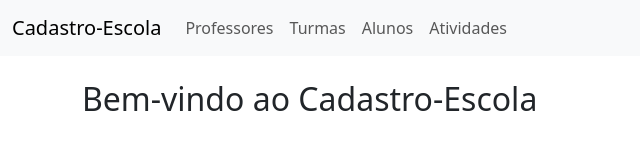
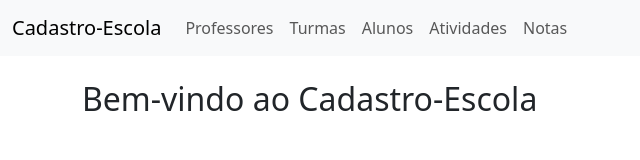
Before and after one commit to Phillipe17Macedo/Cadastro-Escola, a React (Create React App) app in the folder frontend/: page / in a window 1280 px wide. Shown: the top 160 px of the page, without its empty margins (0-640 px from the left). Built offline with nearby package versions, Linux system fonts and the light colour scheme.

Commit message:
add-rota-frontend-pagina-notas

```diff
--- a/frontend/src/App.js
+++ b/frontend/src/App.js
@@ -4,6 +4,7 @@ import Professores from './pages/professores';
 import Turmas from './pages/turmas';
 import Alunos from './pages/alunos';
 import Atividades from './pages/atividades';
+import Notas from './pages/notas';
 
 function App() {
   return (
@@ -29,6 +30,9 @@ function App() {
                 <li className="nav-item">
                   <Link className="nav-link" to="/atividades">Atividades</Link>
                 </li>
+                <li className="nav-item">
+                  <Link className="nav-link" to="/notas">Notas</Link>
+                </li>
               </ul>
             </div>
           </div>
@@ -40,6 +44,7 @@ function App() {
             <Route path="/turmas" element={<Turmas />} />
             <Route path="/alunos" element={<Alunos />} />
             <Route path="/atividades" element={<Atividades />} />
+            <Route path="/notas" element={<Notas />} />
             <Route path="/" element={<h2>Bem-vindo ao Cadastro-Escola</h2>} />
           </Routes>
         </div>
```
